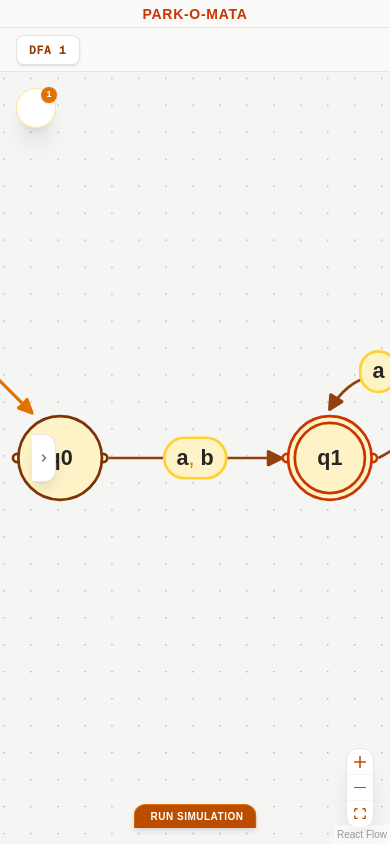
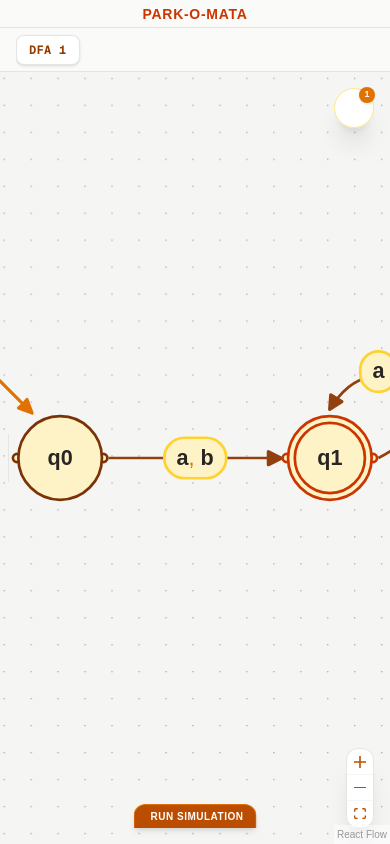
Before and after one commit to QmosTaza/automata-playground, a Next.js app: page / in a window 390 px wide. Built offline with nearby package versions, Linux system fonts and the light colour scheme; a web font is replaced by a local one.

Commit message:
adapting to mobile: Insp Mode (i think)

```diff
--- a/components/automata/InspectorPanel.tsx
+++ b/components/automata/InspectorPanel.tsx
@@ -63,15 +63,18 @@ export default function InspectorPanel({ automaton, onAutomatonChange }: Inspect
     }, [automaton.id]);
 
     return (
-        <div className="absolute top-0 left-0 h-full z-[90] flex items-center pointer-events-none">
+        <div className={`absolute top-0 left-0 h-full z-[90] flex items-center pointer-events-none transition-all duration-300
+            ${isOpen ? "w-full md:w-auto" : "w-0"}
+        `}>
             {/* MAIN */}
             <div
-                className={`h-[calc(100%-2rem)] my-4 ml-4 bg-white/95 backdrop-blur-md border border-stone-200 shadow-2xl rounded-2xl flex flex-col transition-all duration-300 pointer-events-auto overflow-hidden
-                    ${isOpen ? "w-80 opacity-100" : "w-0 opacity-0 border-none ml-0"}
+                className={`h-full md:h-[calc(100%-2rem)] my-0 md:my-4 ml-0 md:ml-4 bg-white/98 md:bg-white/95 backdrop-blur-md border-r md:border border-stone-200 shadow-2xl flex flex-col transition-all duration-300 pointer-events-auto overflow-hidden
+                    ${isOpen ? "w-full sm:w-80 opacity-100" : "w-0 opacity-0 border-none"}
+                    md:rounded-2xl
                 `}
             >
                 {/* HEADER */}
-                <div className="p-4 border-b border-stone-100 bg-stone-50/50">
+                <div className="p-4 pt-8 sm:pt-4 border-b border-stone-100 bg-stone-50/50">
                     <span className="text-[10px] uppercase tracking-wider font-bold text-stone-400 select-none">
                         Machine Inspector
                     </span>
@@ -120,7 +123,7 @@ export default function InspectorPanel({ automaton, onAutomatonChange }: Inspect
                 </div>
 
                 {/* SIDEBAR */}
-                <div className="flex-1 overflow-y-auto p-4 space-y-4">
+                <div className="flex-1 overflow-y-auto p-4 space-y-4 no-scrollbar">
 
                     {/* OVERVIEW & ANÁLISIS FORMAL */}
                     {activeSection === "overview" && (
@@ -705,9 +708,11 @@ export default function InspectorPanel({ automaton, onAutomatonChange }: Inspect
             {/* ACORDEÓN YUJUU */}
             <button
                 onClick={() => setIsOpen(!isOpen)}
-                className={`h-12 w-6 bg-white border border-stone-200 shadow-lg rounded-r-xl flex items-center justify-center text-stone-500 hover:text-amber-700 hover:bg-stone-50 transition-all cursor-pointer pointer-events-auto border-l-0 ${isOpen ? "ml-0" : "ml-4"}`}
+                className={`flex h-12 md:h-12 w-16 md:w-8 bg-white border border-stone-200 shadow-xl rounded-r-2xl md:rounded-r-xl items-center justify-center text-stone-500 hover:text-amber-700 hover:bg-stone-50 transition-all cursor-pointer pointer-events-auto border-l-0
+                    ${isOpen ? "ml-0" : "ml-2 md:ml-4"}
+                `}
             >
-                <svg width="12" height="12" viewBox="0 0 24 24" fill="none" stroke="currentColor" strokeWidth="3" strokeLinecap="round" strokeLinejoin="round" className={`transition-transform duration-300 ${isOpen ? "rotate-0" : "rotate-180"}`}><path d="m15 18-6-6 6-6" /></svg>
+                <i className={`nf text-xs transition-transform ${isOpen ? "nf-fa-chevron_left" : "nf-fa-chevron_right"}`}></i>
             </button>
         </div>
     );
--- a/components/automata/ValidationErrorPanel.tsx
+++ b/components/automata/ValidationErrorPanel.tsx
@@ -22,7 +22,7 @@ export default function ValidationErrorPanel({ errors, a }: ValidationErrorPanel
         <div
             onClick={() => isCollapsed && setIsCollapsed(false)}
             className={`absolute z-[100] transition-all duration-300 shadow-xl border backdrop-blur-md pointer-events-auto
-                top-4 left-4
+                top-4 right-4
                 ${isCollapsed
                     ? "w-10 h-10 rounded-full flex items-center justify-center p-0 cursor-pointer active:scale-95"
                     : "w-[calc(100%-2rem)] sm:w-80 rounded-xl"
```
